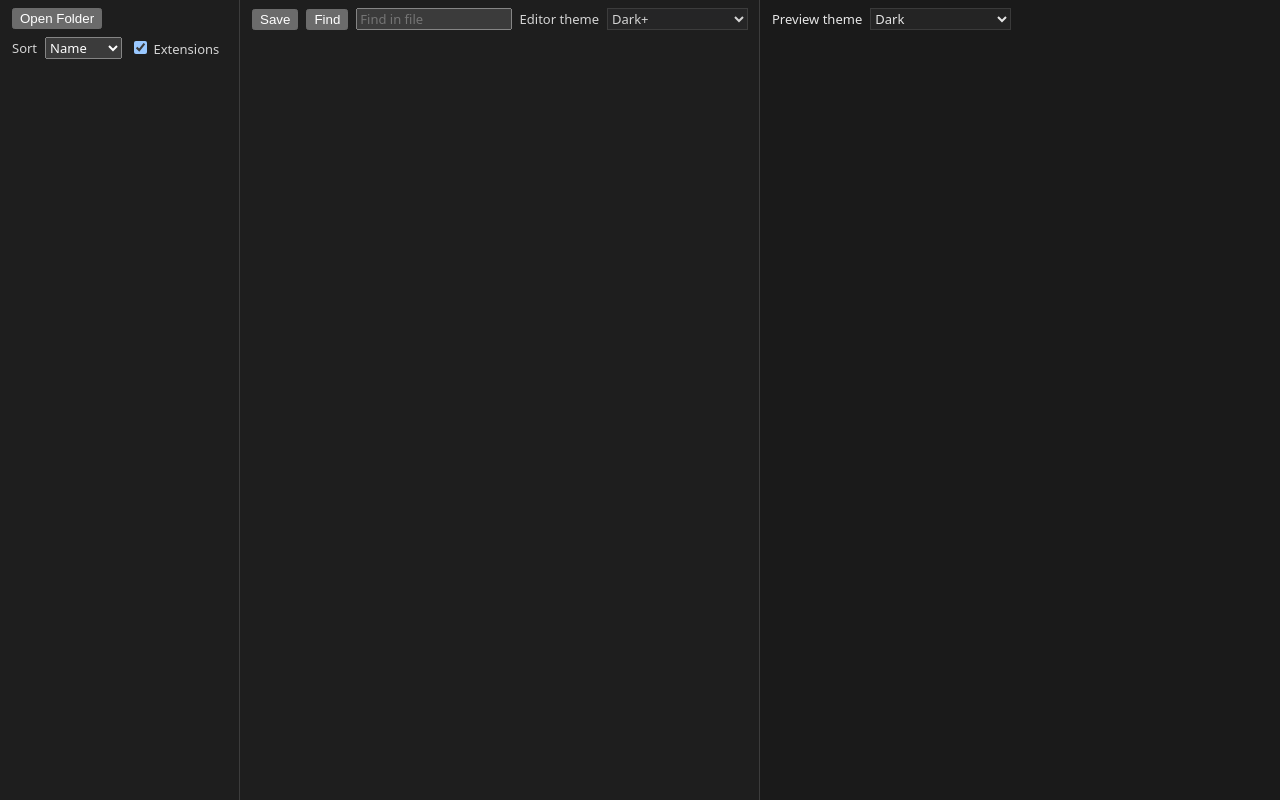
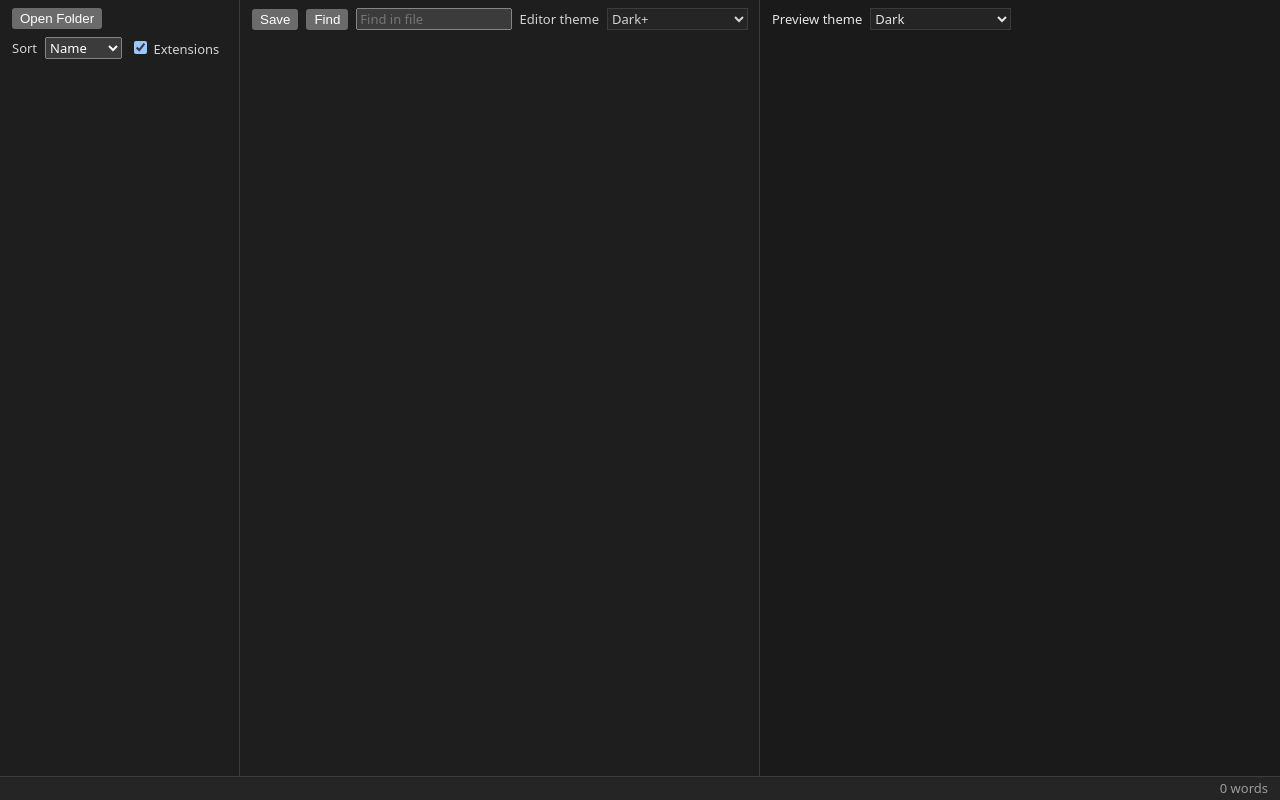
Before and after one commit to RyanEmslie/lightmd, a website with bundled scripts: page src/index.html in a window 1280 px wide. Built offline with nearby package versions, Linux system fonts and the light colour scheme; what markdown-it-task-lists would draw is missing.

Commit message:
feat: 24px status strip with path, dirty, and word count

```diff
--- a/src/editor.js
+++ b/src/editor.js
@@ -13,7 +13,15 @@ const parent = document.getElementById("editor-view");
 const frontmatterEl = document.getElementById("frontmatter");
 const previewBody = document.getElementById("preview-body");
 const previewPane = document.getElementById("preview");
+const wordCountEl = document.getElementById("word-count");
 let applyingLoad = false;
+
+function updateWordCount(text) {
+  if (!wordCountEl) return;
+  const trimmed = (text ?? "").trim();
+  const n = trimmed ? trimmed.split(/\s+/).length : 0;
+  wordCountEl.textContent = `${n} words`;
+}
 
 // Default on; Settings can toggle later.
 const showFrontmatterBlock = true;
@@ -67,6 +75,7 @@ const extensions = [
       const text = update.state.doc.toString();
       if (buffer) buffer.value = text;
       applyFrontmatter(text, previewConfig.live);
+      updateWordCount(text);
       if (!applyingLoad) {
         if (typeof window.lightmdSetDirty === "function") {
           window.lightmdSetDirty(true);
@@ -152,12 +161,14 @@ function setDoc(text) {
       });
     }
     applyFrontmatter(next);
+    updateWordCount(next);
   } finally {
     applyingLoad = false;
   }
 }
 
 applyFrontmatter(view.state.doc.toString());
+updateWordCount(view.state.doc.toString());
 if (previewBody) bindPreviewLinks(previewBody);
 
 const findButton = document.getElementById("find");
--- a/src/index.html
+++ b/src/index.html
@@ -27,6 +27,11 @@
         font: 13px/1.25 system-ui, sans-serif;
       }
 
+      body {
+        display: flex;
+        flex-direction: column;
+      }
+
       :focus-visible {
         outline: 2px solid var(--accent);
       }
@@ -38,7 +43,8 @@
       #shell {
         display: grid;
         grid-template-columns: 240px 1fr 1fr;
-        height: 100%;
+        flex: 1;
+        min-height: 0;
       }
 
       .pane {
@@ -177,6 +183,33 @@
 
       #dirty[hidden] {
         display: none;
+      }
+
+      #status-strip {
+        display: flex;
+        align-items: center;
+        gap: 8px;
+        flex: none;
+        height: 24px;
+        padding: 0 12px;
+        box-sizing: border-box;
+        border-top: 1px solid var(--border);
+        background: var(--bg-elevated);
+        color: var(--fg-muted);
+        overflow: hidden;
+      }
+
+      #status-path {
+        overflow: hidden;
+        white-space: nowrap;
+        text-overflow: ellipsis;
+        min-width: 0;
+        flex: 1;
+      }
+
+      #word-count {
+        flex: none;
+        margin-left: auto;
       }
 
       #find-query {
@@ -332,7 +365,6 @@
         <textarea id="editor-buffer"></textarea>
         <div id="editor-chrome">
           <button type="button" id="save">Save</button>
-          <span id="dirty" hidden></span>
           <button type="button" id="find">Find</button>
           <input type="search" id="find-query" placeholder="Find in file" autocomplete="off" />
           <label for="editor-theme">Editor theme</label>
@@ -378,11 +410,17 @@
         <iframe id="html-viewer" sandbox hidden></iframe>
       </section>
     </div>
+    <footer id="status-strip">
+      <span id="status-path"></span>
+      <span id="dirty" hidden></span>
+      <span id="word-count"></span>
+    </footer>
     <script>
       (function () {
         const button = document.getElementById("open-folder");
         const saveButton = document.getElementById("save");
         const dirtyDot = document.getElementById("dirty");
+        const statusPath = document.getElementById("status-path");
         const fileList = document.getElementById("file-list");
         const buffer = document.getElementById("editor-buffer");
         const sortSelect = document.getElementById("explorer-sort");
@@ -531,6 +569,7 @@
             relative,
           });
           currentRelative = relative;
+          if (statusPath) statusPath.textContent = currentRelative;
           buffer.value = body;
           if (window.lightmdEditor) {
             window.lightmdEditor.setDoc(body);
```
